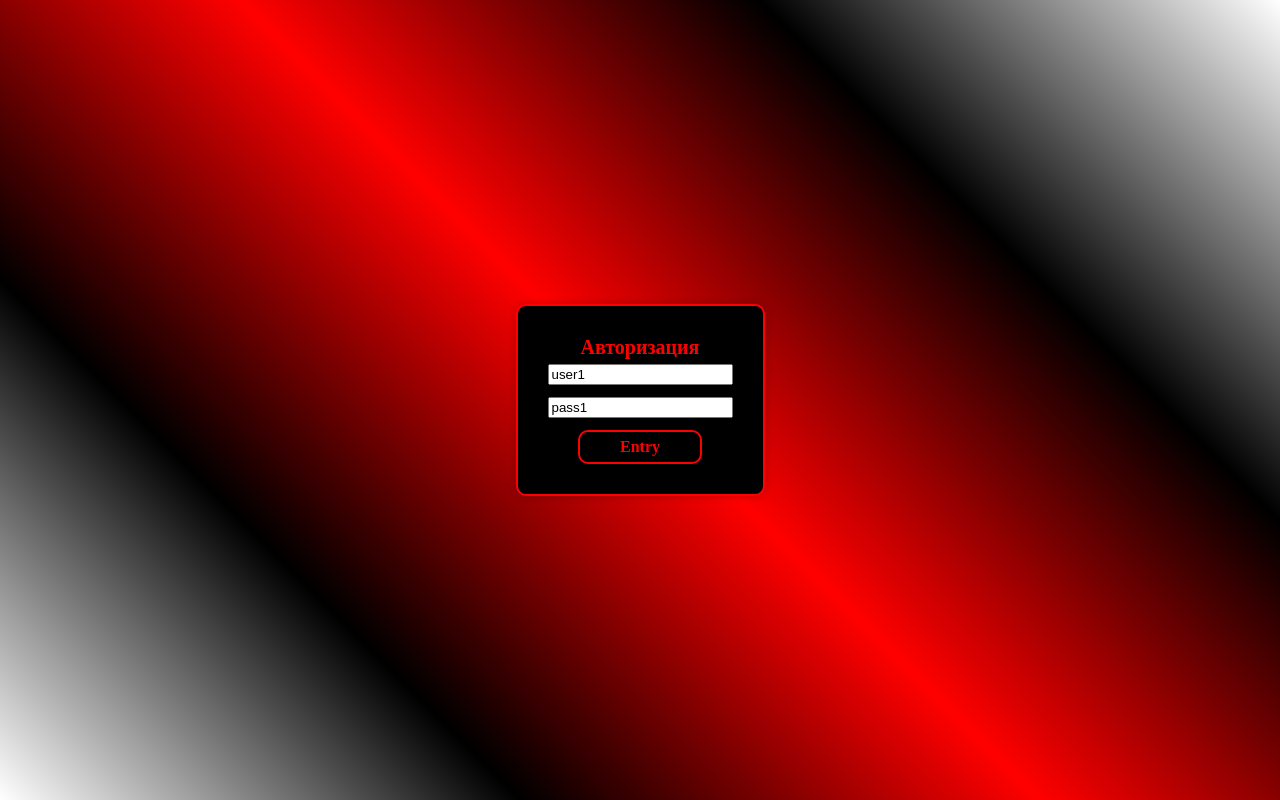
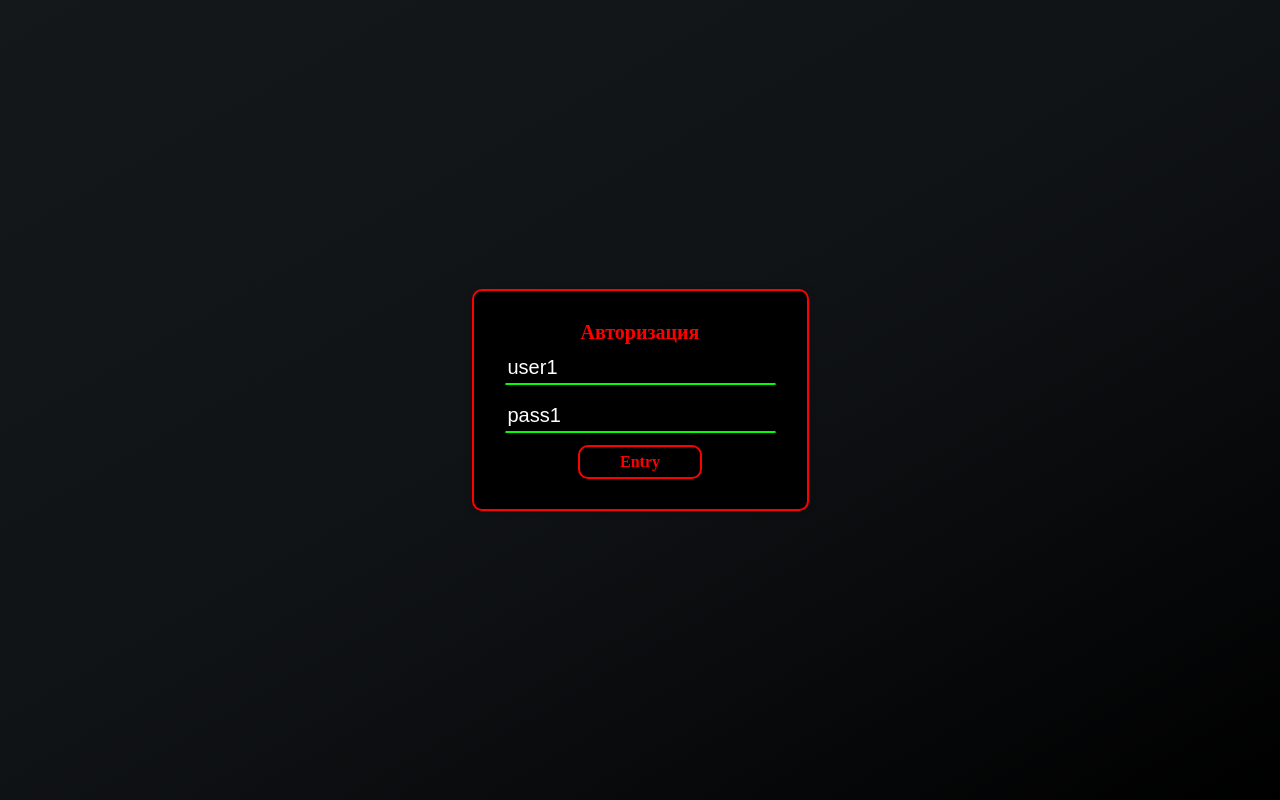
Before and after one commit to Calisthetic/site-constructor-demo-ui, a React (Create React App) app: page / in a window 1280 px wide. Built offline with nearby package versions, Linux system fonts and the light colour scheme.

Commit message:
New inputs

```diff
--- a/src/pages/Auth.js
+++ b/src/pages/Auth.js
@@ -25,14 +25,14 @@ const Auth = () => {
           defaultValue="user1"
           ref={textLoginRef}
           placeholder="login or name"
-          className={s.input}
+          className={s.input_text}
         ></input>
         <input
           type="text"
           defaultValue="pass1"
           ref={textPasswordRef}
           placeholder="password"
-          className={s.input}
+          className={s.input_text}
         ></input>
         <div onClick={Entry} className={s.button}>
           Entry
--- a/src/pages/Auth.module.css
+++ b/src/pages/Auth.module.css
@@ -4,7 +4,8 @@
   display: flex;
   align-items: center;
   justify-content: center;
-  background: linear-gradient(45deg, white, black, red, black, white);
+  /* background: linear-gradient(45deg, white, black, red, black, white); */
+  background: linear-gradient(150deg, #15181a, #101316, black);
 }
 
 .field_back {
@@ -17,6 +18,7 @@
   border: 2px solid red;
   box-shadow: 0px 0px 8px 0px rgba(0, 0, 0, 0.2);
   border-radius: 10px;
+  position: relative;
 }
 .title {
   margin-bottom: 5px;
@@ -24,8 +26,27 @@
   font-weight: bold;
   font-size: 20px;
 }
-.input {
+.input_text {
+  font-size: 20px;
+  height: 30px;
   margin: 0px 0px 12px 0px;
+  color: white;
+  border-radius: 3px;
+  border: 3px black;
+  border: 2px solid rgba(0, 0, 0, 0);
+  border-top: 2px solid rgba(0, 0, 0, 0);
+  border-bottom: 2px solid lime;
+  transition: 0.25s ease;
+  background-color: rgba(0, 0, 0, 0);
+}
+.input_text:focus {
+  border: 2px solid lime;
+  border-radius: 5px;
+  outline: none;
+}
+
+.input_label {
+  color: white;
 }
 
 .button {
--- a/src/pages/Projects.module.css
+++ b/src/pages/Projects.module.css
@@ -6,7 +6,7 @@
   justify-content: center;
   flex-direction: column;
   /* background: #202329; */
-  background: linear-gradient(150deg, #202329, #15181f, black);
+  background: linear-gradient(150deg, #15181a, #101316, black);
 }
 
 .projects_field {
@@ -139,14 +139,26 @@
   font-size: 20px;
   width: calc(100% - 10px);
   margin-top: 2px;
-  height: 32px;
+  height: 30px;
+  color: white;
+  border-radius: 3px;
+  border: 3px black;
+  border: 2px solid rgba(0, 0, 0, 0);
+  border-top: 2px solid rgba(0, 0, 0, 0);
+  border-bottom: 2px solid lime;
+  transition: 0.25s ease;
+  background-color: rgba(0, 0, 0, 0);
+}
+.add_input_name:focus {
+  border: 2px solid lime;
   border-radius: 5px;
+  outline: 0px solid black;
 }
 
 .add_button {
   border-radius: 5px;
   color: lime;
-  width: calc(100% - 4px);
+  width: 100%;
   display: flex;
   align-items: center;
   justify-content: center;
```
